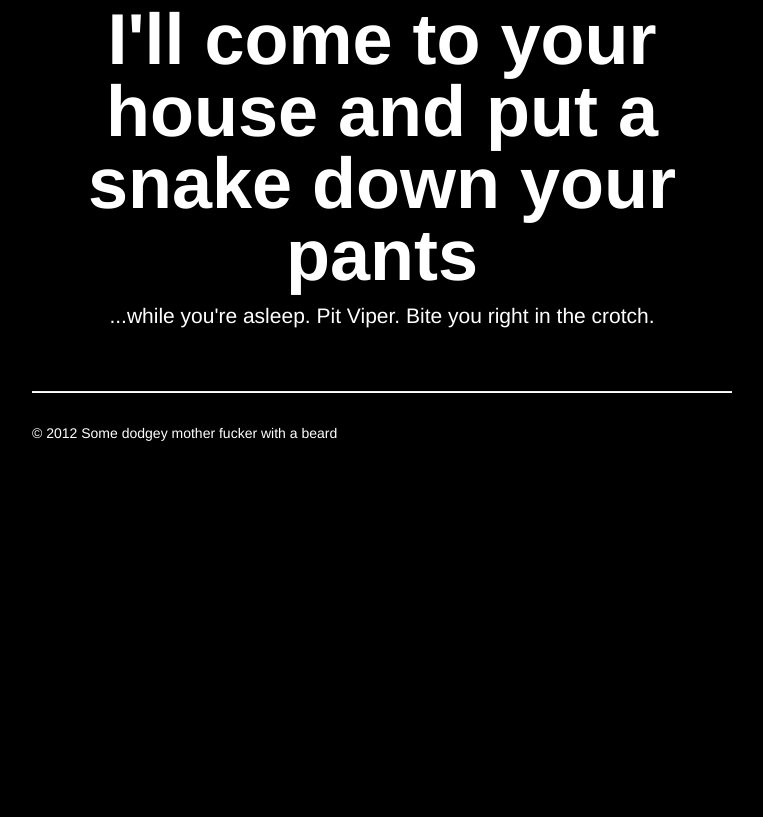
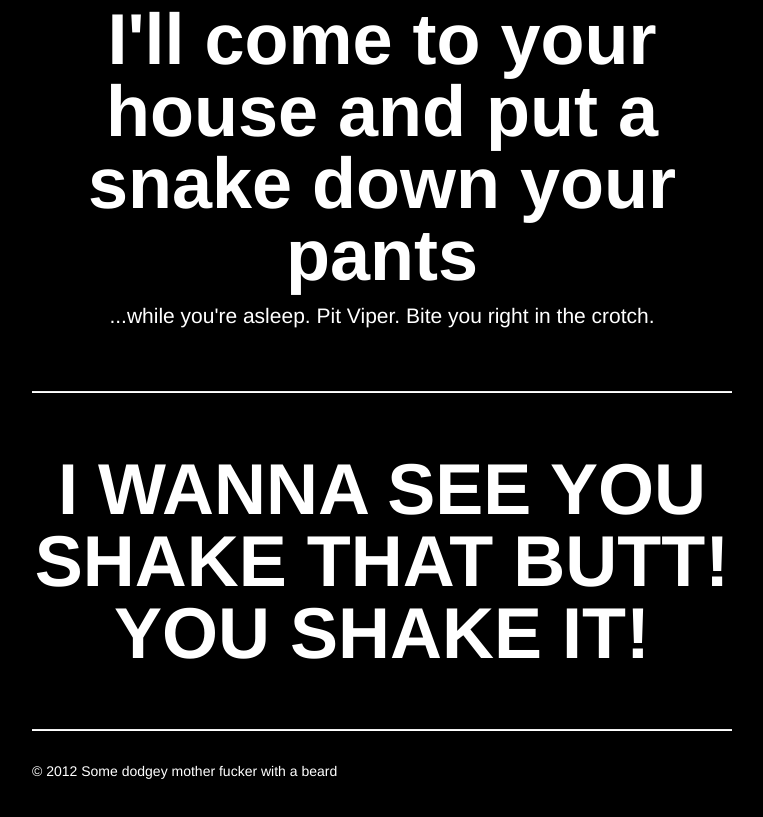
Before and after one commit to modakode/churchoflogan.github.com, a plain HTML site: page index.html in a window 1280 px wide. Shown: the part 1701-2518 px from the top of the page, without its empty margins (258-1021 px from the left). Before the commit the page ends 2194 px from the top, so only its background shows below. Drawn offline with nearby package versions, Linux system fonts and the light colour scheme; files that its build step writes are made by us from their sources.

Commit message:
no threat on Inbox 11, but added another gem...

```diff
--- a/index.html
+++ b/index.html
@@ -125,6 +125,15 @@
 
       <hr>
 
+      <div class="jumbotron">
+        <h1>I WANNA SEE YOU SHAKE THAT BUTT!  YOU SHAKE IT!</h1>
+        <div class="video">
+          <iframe width="560" height="315" src="http://www.youtube.com/embed/aNMkw0DD3Yk" frameborder="0" allowfullscreen></iframe>
+        </div>
+      </div>
+
+      <hr>
+
       <div class="footer">
         <p>&copy; 2012 Some dodgey mother fucker with a beard</p>
       </div>
```
